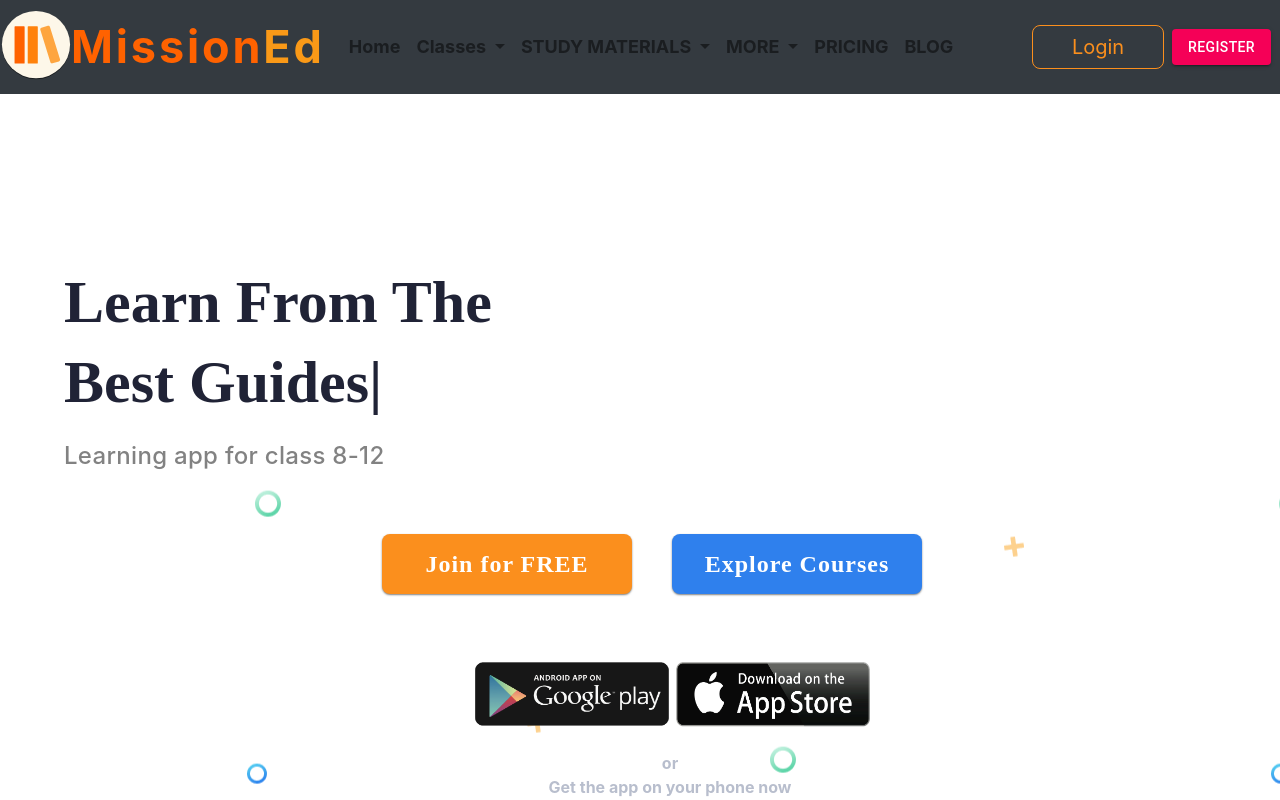
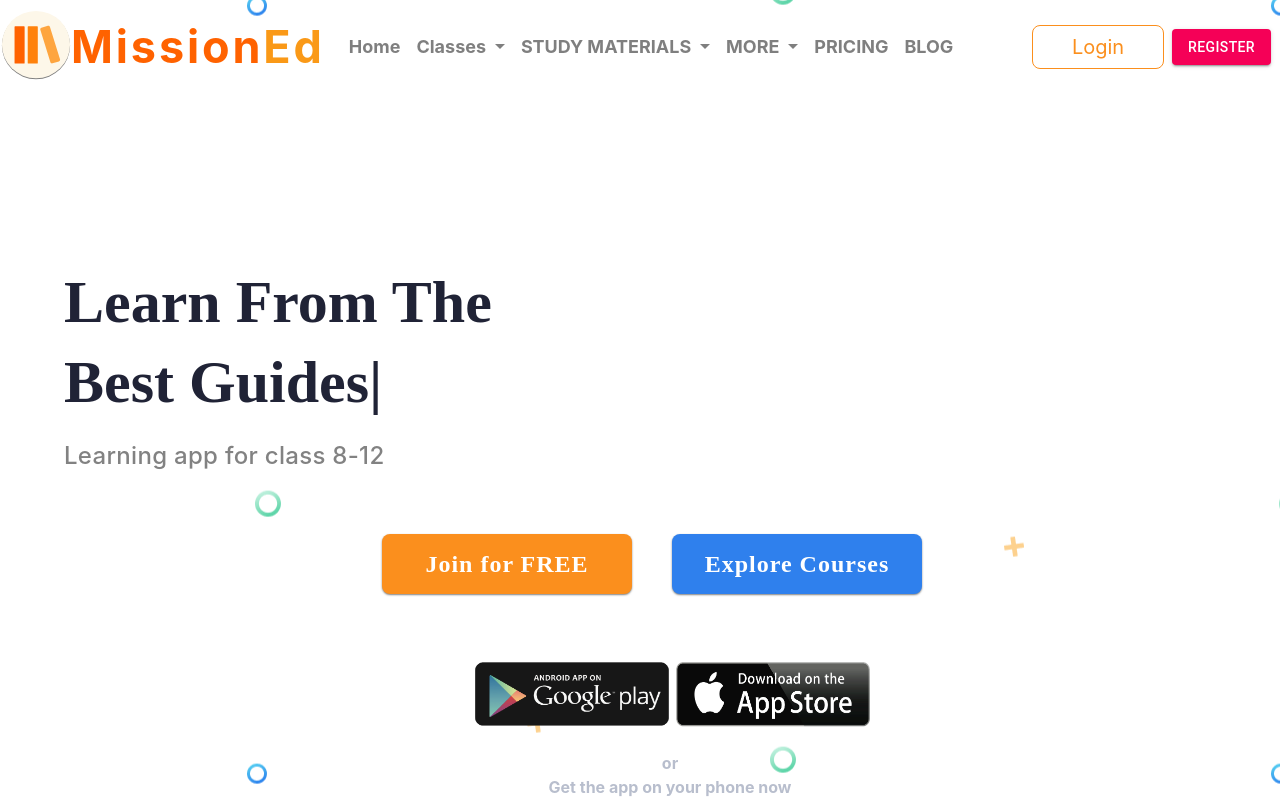
Before and after one commit to missionedweb/web_react, a React (Create React App) app: page / in a window 1280 px wide. Shown: the top 800 px of the page. Built offline with nearby package versions, Linux system fonts and the light colour scheme; no server answers.

Commit message:
navbar links update 8

```diff
--- a/src/components/NavbarComponent.jsx
+++ b/src/components/NavbarComponent.jsx
@@ -21,7 +21,7 @@ function NavbarComponent({ currentUser }) {
 
       <div id="header">
       <div class="row">
-      <Navbar center bg="dark" expand="xl" className="navbar-expand-xl">
+      <Navbar center bg="transparent" expand="xl" className="navbar-expand-xl">
         <Navbar.Brand href="#home">
           <img className="logo mt-n4" src={NavigationLogo} alt="logo" />
           <span className="missioned-nav font-weight-bold">
@@ -30,8 +30,8 @@ function NavbarComponent({ currentUser }) {
         </Navbar.Brand>
         <Navbar.Toggle aria-controls="basic-navbar-nav" />
         <Navbar.Collapse id="basic-navbar-nav navbar-left">
-          <Nav className="navbar">
-              <ul class="navbar-nav">
+          <Nav className="navbar transparent">
+              <ul class="navbar-nav mr-auto">
                 <li class="nav-item">
                   <a href="/" class="nav-link">Home</a>
 
```
